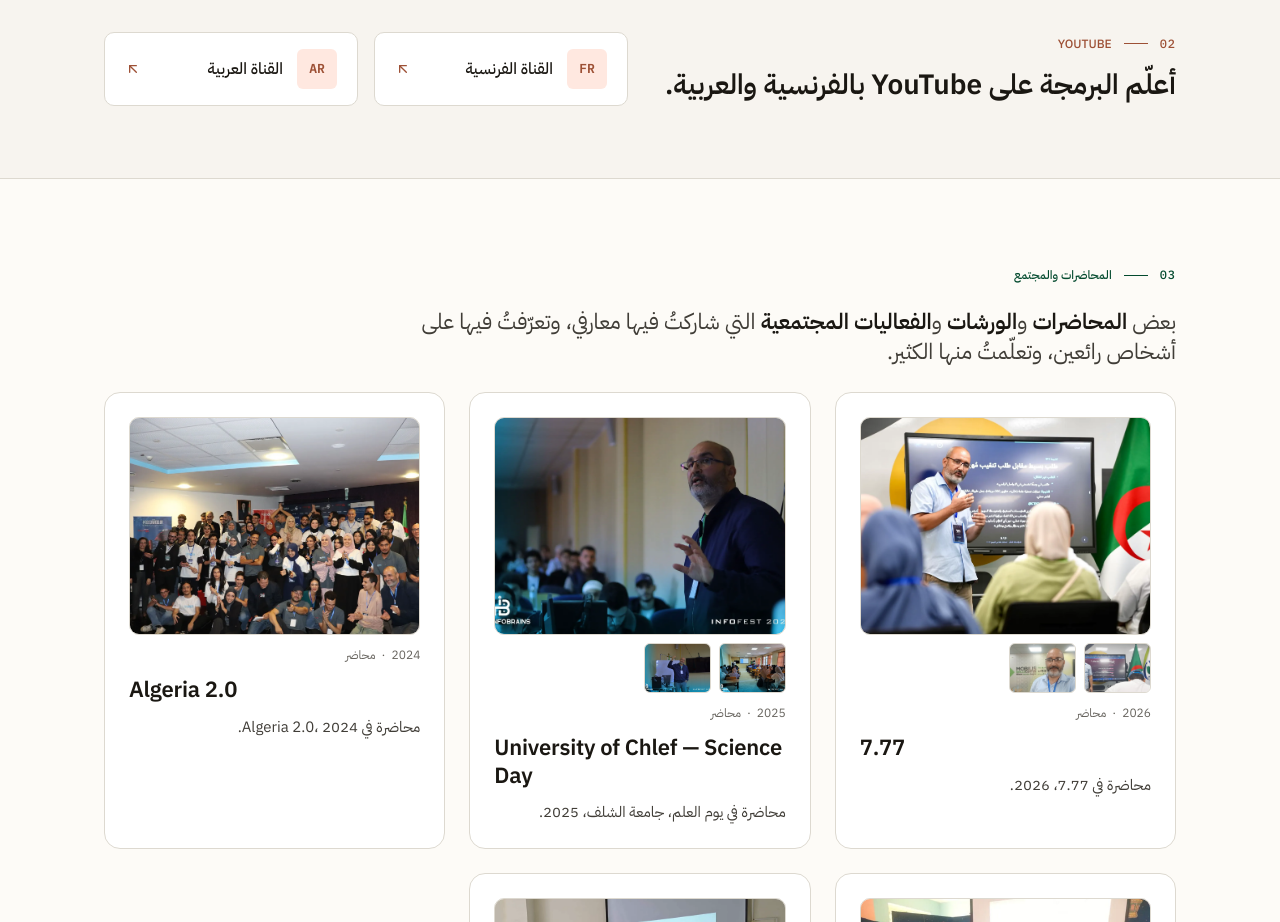
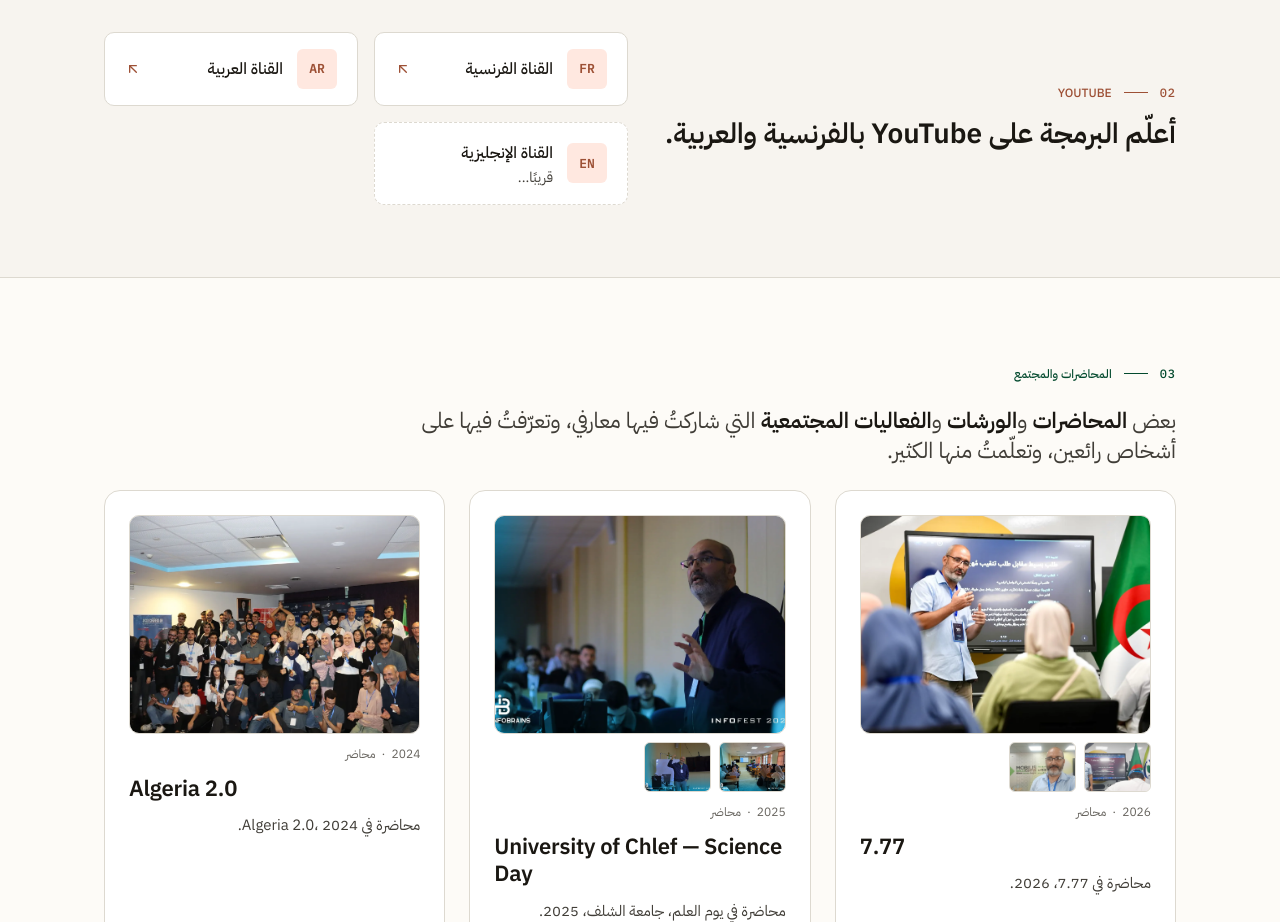
Before and after one commit to aladin002dz/aladin002dz.github.io, a Next.js app: page /ar in a window 1280 px wide. Shown: the part 1320-2242 px from the top of the page. Built offline with nearby package versions, Linux system fonts and the light colour scheme.

Commit message:
feat: update YouTube channel links and add English channel as coming soon
Co-Authored-By: Claude Sonnet 5.5 <noreply@anthropic.com>

```diff
--- a/app/components/HomeContent.tsx
+++ b/app/components/HomeContent.tsx
@@ -10,8 +10,8 @@ import LanguageSwitcher from "./LanguageSwitcher";
 import { getDictionary } from "../../lib/dictionary";
 import { CONTACT_EMAIL } from "../../lib/site";
 
-const YT_FR = "https://www.youtube.com/@mahfoudh_arous";
-const YT_AR = "https://www.youtube.com/@%D9%88%D8%B1%D8%B4%D8%A9_%D8%A7%D9%84%D8%A8%D8%B1%D9%85%D8%AC%D8%A9_%D9%85%D8%B9_%D9%85%D8%AD%D9%81%D9%88%D8%B8";
+const YT_FR = "https://www.youtube.com/@mahfoudh-tech-fr";
+const YT_AR = "https://www.youtube.com/@mahfoudh-tech-ar";
 
 export default async function HomeContent({ lang }: { lang: string }) {
     const dict = await getDictionary(lang);
@@ -167,6 +167,14 @@ export default async function HomeContent({ lang }: { lang: string }) {
                                     <ArrowUpRight className="h-4 w-4 text-clay rtl:-scale-x-100" />
                                 </a>
                             ))}
+                            <div aria-disabled="true"
+                                className="flex items-center gap-3.5 rounded-panel border border-dashed border-line bg-surface px-5 py-4 text-muted">
+                                <span className="grid h-10 w-10 place-items-center rounded-btn bg-clay-soft font-mono text-[13px] font-semibold text-clay">EN</span>
+                                <span className="flex flex-1 flex-col">
+                                    <span className="font-medium text-ink">{dict.home.enChannel}</span>
+                                    <span className="text-sm">{dict.home.comingSoon}</span>
+                                </span>
+                            </div>
                         </div>
                     </div>
                 </section>
--- a/dictionaries/ar.ts
+++ b/dictionaries/ar.ts
@@ -9,6 +9,8 @@ export const ar = {
         teach: "أعلّم البرمجة على YouTube بالفرنسية والعربية.",
         frChannel: "القناة الفرنسية",
         arChannel: "القناة العربية",
+        enChannel: "القناة الإنجليزية",
+        comingSoon: "قريبًا...",
         footer: "محفوظ عروس. جميع الحقوق محفوظة.",
         nav: {
             home: "الرئيسية",
--- a/dictionaries/en.ts
+++ b/dictionaries/en.ts
@@ -9,6 +9,8 @@ export const en = {
         teach: "I teach programming on YouTube, in French and Arabic.",
         frChannel: "French channel",
         arChannel: "Arabic channel",
+        enChannel: "English channel",
+        comingSoon: "Coming soon...",
         footer: "Mahfoudh Arous. All rights reserved.",
         nav: {
             home: "Home",
--- a/dictionaries/fr.ts
+++ b/dictionaries/fr.ts
@@ -9,6 +9,8 @@ export const fr = {
         teach: "J’enseigne la programmation sur YouTube, en français et en arabe.",
         frChannel: "Chaîne en français",
         arChannel: "Chaîne en arabe",
+        enChannel: "Chaîne en anglais",
+        comingSoon: "Bientôt disponible...",
         footer: "Mahfoudh Arous. Tous droits réservés.",
         nav: {
             home: "Accueil",
```
